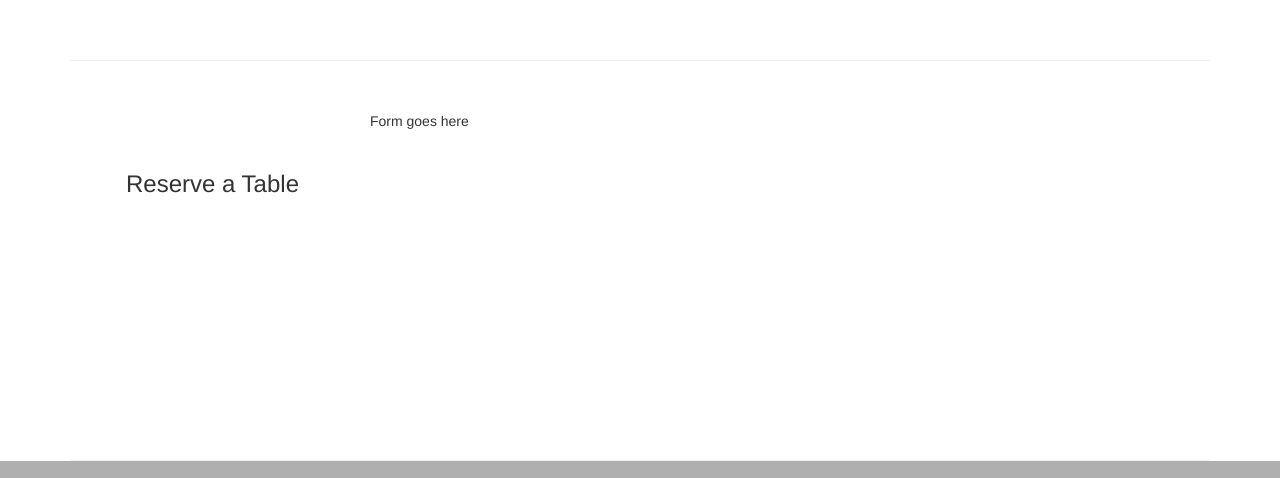
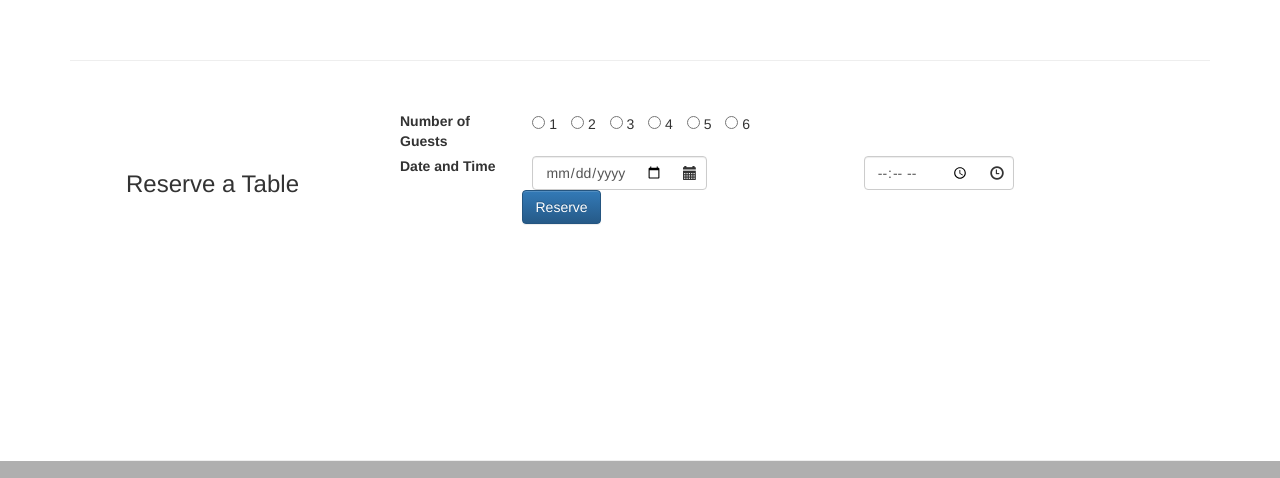
Before and after one commit to dhoyosm/simple-bootstrap-project, a plain HTML site: page index.html in a window 1280 px wide. Shown: the part 1654-2132 px from the top of the page. Drawn offline with nearby package versions, Linux system fonts and the light colour scheme.

Commit message:
Assignment 2, Task 3 (partial), adds form

```diff
--- a/index.html
+++ b/index.html
@@ -159,7 +159,59 @@
                 <h3 align=center>Reserve a Table</h3>
             </div>
             <div class="col-xs-12 col-sm-9">
-                Form goes here
+                <form class="form-inline">
+                    <div class="col-xs-12 ">
+                        <div class="col-sm-2">
+                            <label><strong>Number of Guests</strong></label>
+                        </div>
+                        <div class="col-sm-10 ">
+                            <div class="radio">
+                            <label class="radio-inline">
+                                <input type="radio" name="guests" id="guests1" value="guests1"> 1
+                            </label>
+                            <label class="radio-inline">
+                                <input type="radio" name="guests" id="guests2" value="guests2"> 2
+                            </label>
+                            <label class="radio-inline">
+                                <input type="radio" name="guests" id="guests3" value="guests3"> 3
+                            </label>
+                            <label class="radio-inline">
+                                <input type="radio" name="guests" id="guests4" value="guests4"> 4
+                            </label>
+                            <label class="radio-inline">
+                                <input type="radio" name="guests" id="guests5" value="guests5"> 5
+                            </label>
+                            <label class="radio-inline">
+                                <input type="radio" name="guests" id="guests6" value="guests6"> 6
+                            </label>
+                        </div>
+                        </div>
+                    </div>
+                    <div class="col-xs-12">
+                        <div class="col-sm-2">
+                            <label><strong>Date and Time</strong></label>
+                        </div>
+                        <div class="col-sm-5">
+                            <div class="form-group has-feedback">
+                                <input type="date" class="form-control" id="reservationdate" placeholder="Date">
+                                <span class="glyphicon glyphicon-calendar form-control-feedback"></span>
+                            </div>
+                        </div>
+                        <div class="col-sm-5">
+                            <div class="form-group has-feedback">
+                                <input type="time" class="form-control" id="reservationtime" placeholder="Time">
+                                <span class="glyphicon glyphicon-time form-control-feedback"></span>
+                            </div>
+                        </div>
+                    </div>
+                        <div class="col-xs-2">
+                            <p> </p>
+                        </div>
+                        <div class="col-xs-5">
+                            <button type="submit" class="btn btn-primary">Reserve</button>
+                        </div>
+                    </div>
+                </form>
             </div>
         </div>
     </div>
```
